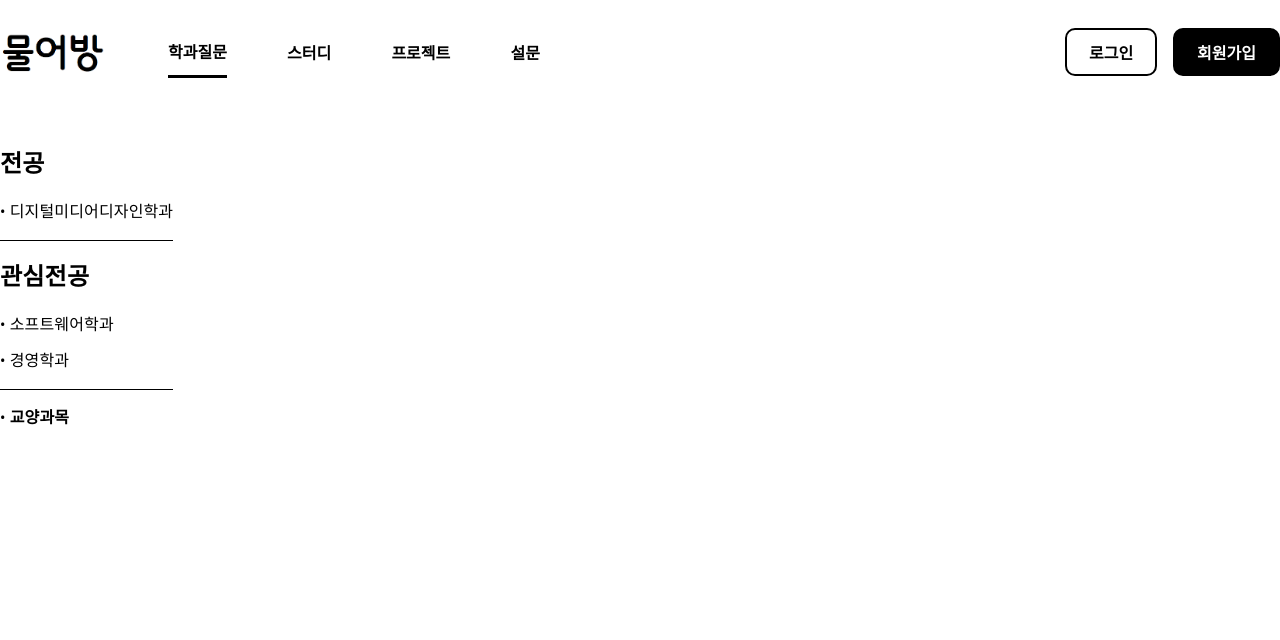
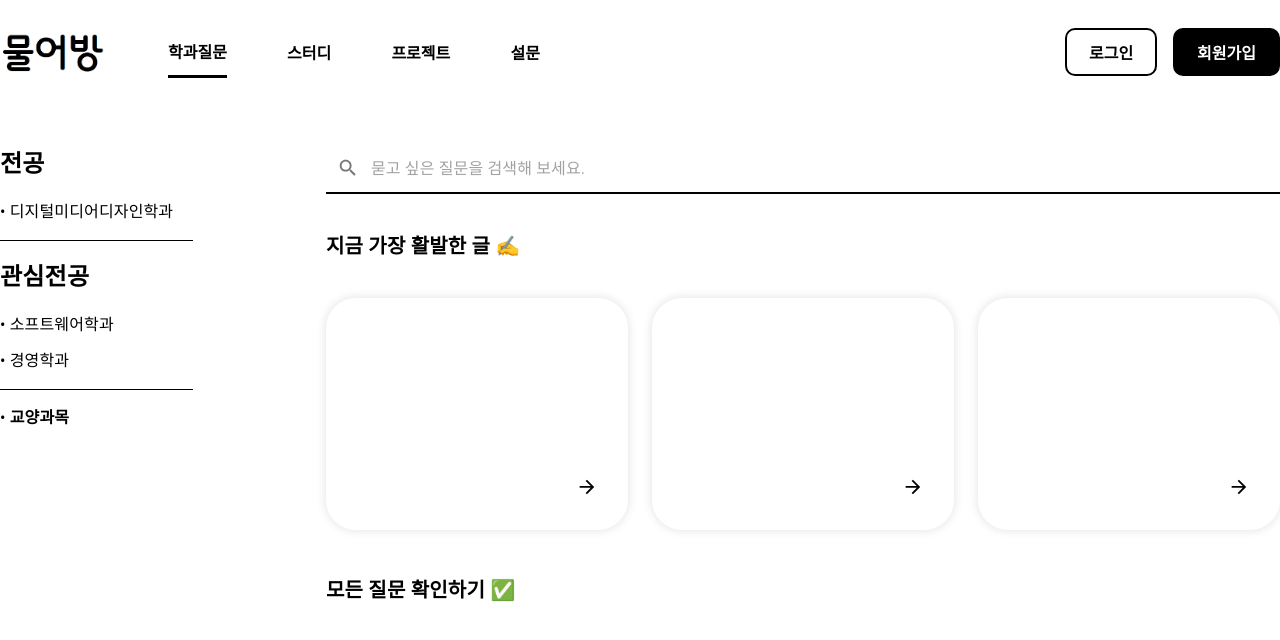
Before and after one commit to kohj1018/Question-Solving-Platform, a React (Create React App) app in the folder mureobang_front/: page /questions in a window 1280 px wide. Shown: the top 640 px of the page. Built offline with nearby package versions, Linux system fonts and the light colour scheme.

Commit message:
[add] 학과질문페이지 준완성

```diff
--- /dev/null
+++ b/mureobang_front/src/components/QuestionTextBox/QuestionTextBox.tsx
@@ -0,0 +1,13 @@
+import React from 'react';
+import {QuestionLinkContainer} from "./questionTextBoxStyles";
+import ArrowForwardIcon from '@mui/icons-material/ArrowForward';
+
+const QuestionTextBox = () => {
+  return (
+    <QuestionLinkContainer to="/">
+      <ArrowForwardIcon className="icon" fontSize="large"/>
+    </QuestionLinkContainer>
+  );
+};
+
+export default QuestionTextBox;
--- /dev/null
+++ b/mureobang_front/src/components/QuestionTextBox/questionTextBoxStyles.tsx
@@ -0,0 +1,19 @@
+import styled from "styled-components";
+import {Link} from "react-router-dom";
+
+export const QuestionLinkContainer = styled(Link)`
+  width: 302px;
+  height: 232px;
+  background-color: #fff;
+  box-shadow: 0 0 10px 1px rgba(0, 0, 0, 0.1);
+  border-radius: 30px;
+  padding: 32px 30px;
+  color: black;
+  position: relative;
+
+  .icon {
+    position: absolute;
+    right: 30px;
+    bottom: 32px;
+  }
+`
--- a/mureobang_front/src/components/SideBar/sideBarStyles.tsx
+++ b/mureobang_front/src/components/SideBar/sideBarStyles.tsx
@@ -3,9 +3,7 @@ import {NavLink} from "react-router-dom";
 import {fontSize} from "../../styles/fontStyles";
 
 export const SideBarContainer = styled.nav`
-  position: absolute;
-  top: 40px;
-  left: 0;
+  width: 193px;
   display: flex;
   flex-direction: column;
   justify-content: space-between;
--- a/mureobang_front/src/pages/HomePage/HomePage.tsx
+++ b/mureobang_front/src/pages/HomePage/HomePage.tsx
@@ -19,6 +19,7 @@ const HomePage = () => {
   return (
     <PageContainer>
       <MainFlex>
+
         <LeftAreaFlex>
           <MainTextArea>
             <Typography fontSize="56px" fontWeight="bold" lineHeight="80px">혼자하기 어려웠던<br/>전공 공부,</Typography>
@@ -28,6 +29,7 @@ const HomePage = () => {
             <img src="assets/img/main.png" alt="메인이미지"/>
           </MainImgArea>
         </LeftAreaFlex>
+
         <RightSideFlex>
           <SearchBar/>
           <AskQuestionBtn to="">
@@ -57,6 +59,7 @@ const HomePage = () => {
 
           </QuestionsPageBtnContainer>
         </RightSideFlex>
+
       </MainFlex>
     </PageContainer>
   );
--- a/mureobang_front/src/pages/QuestionsPage/QuestionsPage.tsx
+++ b/mureobang_front/src/pages/QuestionsPage/QuestionsPage.tsx
@@ -1,11 +1,28 @@
 import React from 'react';
-import {PageContainer} from "../../styles/frequentStyles";
+import {LeftSideContainer, MainContainer, PageContainer} from "../../styles/frequentStyles";
 import SideBar from "../../components/SideBar/SideBar";
+import SearchBar from "../../components/SearchBar/SearchBar";
+import {Typography} from "@mui/material";
+import {QuestionTextBoxContainer} from "./questionsPageStyles";
+import QuestionTextBox from "../../components/QuestionTextBox/QuestionTextBox";
 
 const QuestionsPage = () => {
   return (
     <PageContainer>
-      <SideBar/>
+      <LeftSideContainer>
+        <SideBar/>
+      </LeftSideContainer>
+
+      <MainContainer>
+        <SearchBar/>
+        <Typography fontSize="20px" fontWeight="bold" lineHeight="24px" style={{margin: '40px 0'}}>지금 가장 활발한 글 ✍</Typography>
+        <QuestionTextBoxContainer>
+          <QuestionTextBox/>
+          <QuestionTextBox/>
+          <QuestionTextBox/>
+        </QuestionTextBoxContainer>
+        <Typography fontSize="20px" fontWeight="bold" lineHeight="24px" style={{margin: '48px 0 40px'}}>모든 질문 확인하기 ✅</Typography>
+      </MainContainer>
     </PageContainer>
   );
 };
--- a/mureobang_front/src/pages/QuestionsPage/questionsPageStyles.tsx
+++ b/mureobang_front/src/pages/QuestionsPage/questionsPageStyles.tsx
@@ -1,4 +1,8 @@
 import styled from "styled-components";
 
-export const QuestionsPageContainer = styled.div`
+export const QuestionTextBoxContainer = styled.div`
+  display: flex;
+  align-items: center;
+  justify-content: space-between;
+  flex-wrap: nowrap;
 `
--- a/mureobang_front/src/styles/frequentStyles.tsx
+++ b/mureobang_front/src/styles/frequentStyles.tsx
@@ -8,3 +8,21 @@ export const PageContainer = styled.div`
   width: 100%;
   margin: 0 auto;
 `
+
+export const LeftSideContainer = styled.div`
+  width: 193px;
+  display: flex;
+  flex-direction: column;
+  position: absolute;
+  top: 40px;
+  left: 0;
+`
+
+export const MainContainer = styled.div`
+  width: 954px;
+  display: flex;
+  flex-direction: column;
+  position: absolute;
+  top: 40px;
+  right: 0;
+`
```
